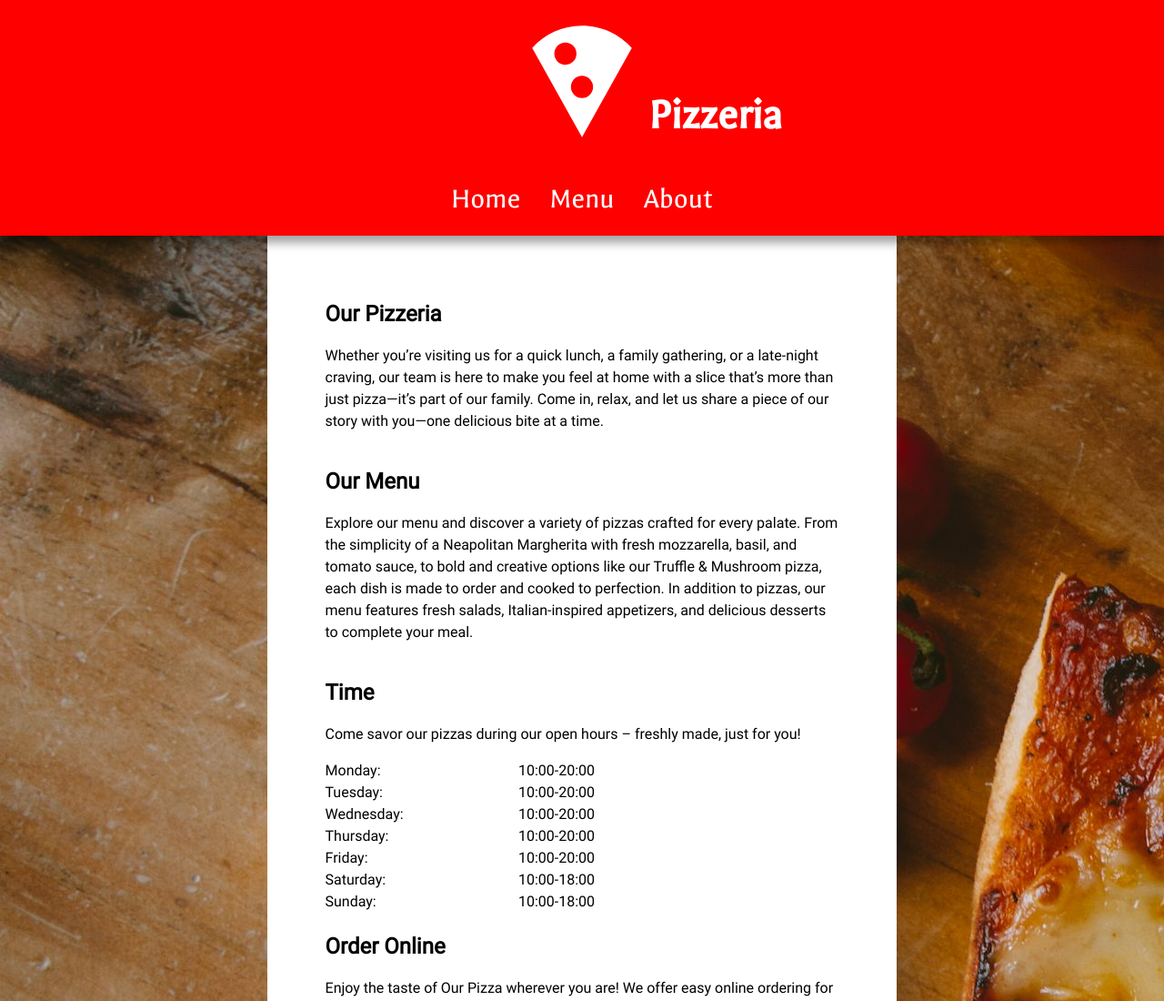
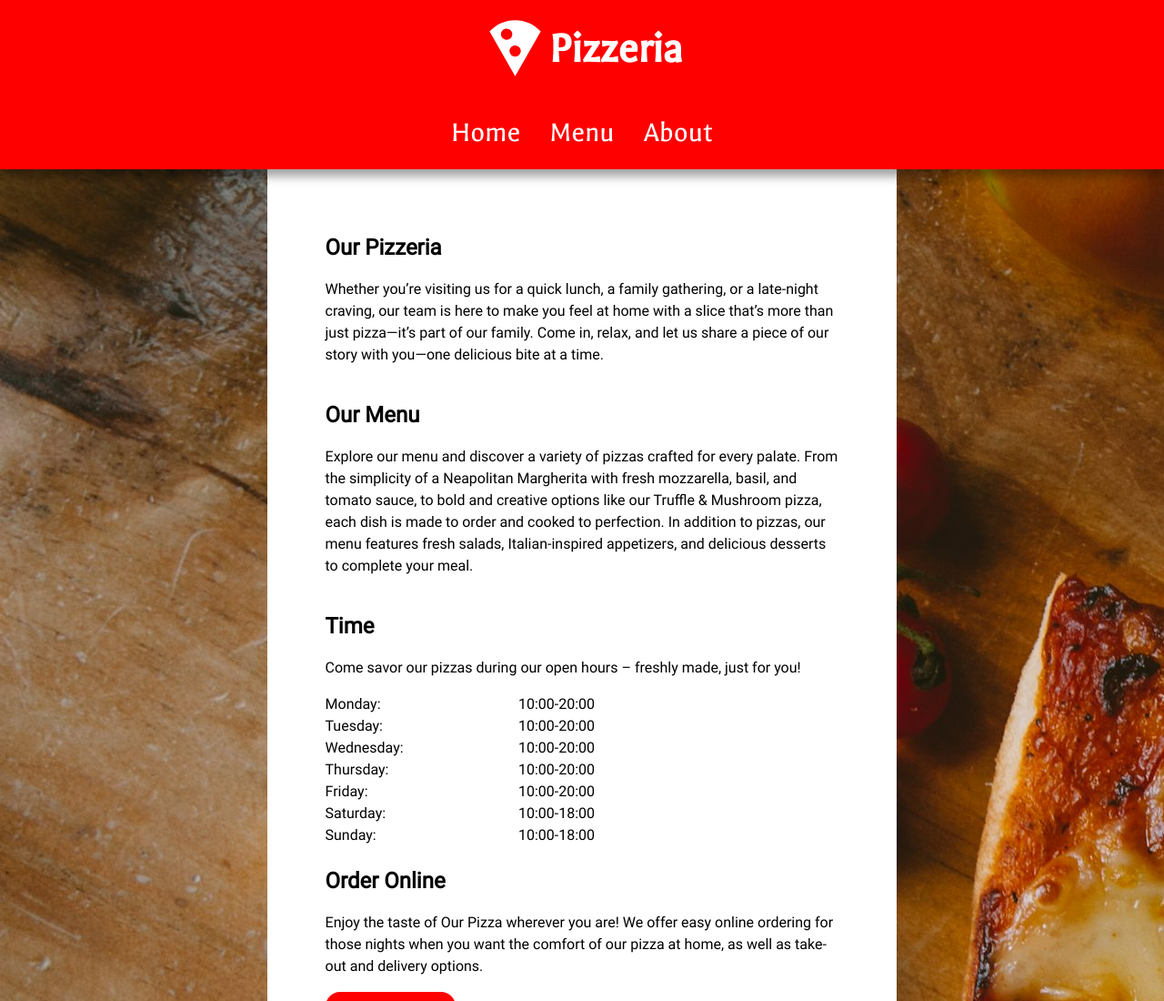
Before and after one commit to R3ndrex/Restaurant-Page, a website built with webpack: page src/template.html in a window 1280 px wide. Shown: the top 1100 px of the page at 91% size. Built offline with nearby package versions, Linux system fonts and the light colour scheme; files whose address does not match are found by name.

Commit message:
Change icon destination

```diff
--- a/src/template.html
+++ b/src/template.html
@@ -7,7 +7,10 @@
     </head>
     <body>
         <header>
-            <h1><img src="./pizza.svg" alt="Pizza-logo" /> Pizzeria</h1>
+            <h1>
+                <img src="./images/pizza.svg" alt="Pizza-logo" class="icon" />
+                Pizzeria
+            </h1>
             <nav>
                 <ul>
                     <li><button class="home">Home</button></li>
```
